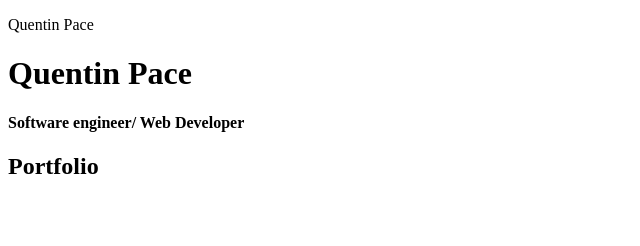
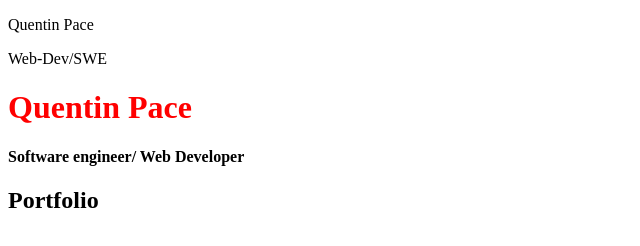
Before and after one commit to QuentinPace/my-portfolio, a plain HTML site: page index.html in a window 1280 px wide. Shown: the whole page, without its empty margins (0-640 px from the left). Drawn offline with Linux system fonts and the light colour scheme.

Commit message:
imported css

```diff
--- a/index.css
+++ b/index.css
@@ -0,0 +1,3 @@
+h1 {
+    color: red;
+}
--- a/index.html
+++ b/index.html
@@ -3,19 +3,20 @@
 <head>
     <meta charset="UTF-8">
     <meta name="viewport" content="width=device-width, initial-scale=1.0">
+    <link rel="stylesheet" href="./index.css"/>
     <title>Document</title>
 </head>
 <body>
     <div class="main-top">
         <header>
             <div class="header-name-container">
-                <p>Quentin Pace</p>
-
+                <p>Quentin Pace</p><span>Web-Dev/SWE</span>
             </div>
             <div class="contact-info">
                 <div class="linkedin-header"></div>
                 <div class="email-header"></div>
                 <div class="phone"></div>
+                <div class="icons-header"></div>
             </div>
         </header>
         <div class = "main-top-bottom">
```
